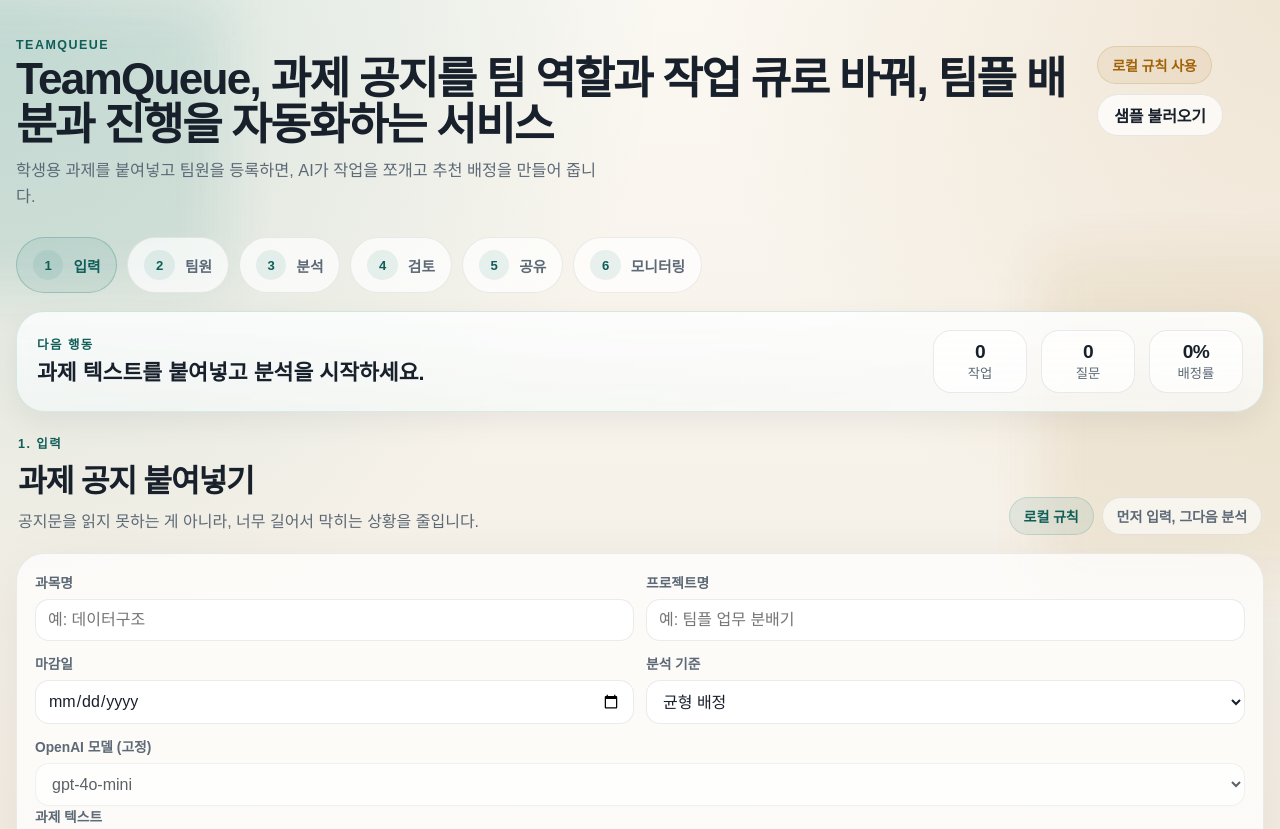
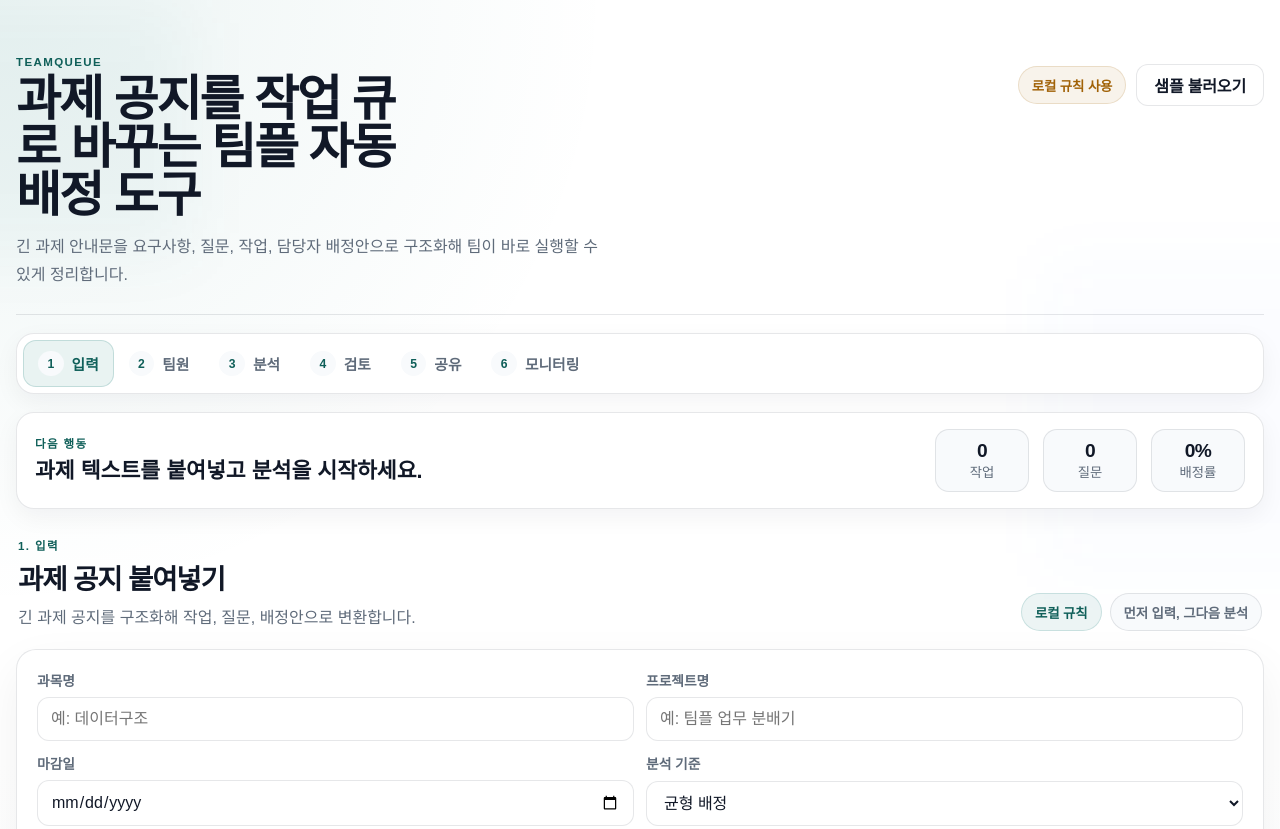
Before and after one commit to luhjared/skku_datastructure_TeamQueue, a website: page index.html in a window 1280 px wide. Shown: the top 829 px of the page. Drawn offline with Linux system fonts and the light colour scheme; no server answers.

Commit message:
Polish TeamQueue UI

```diff
--- a/index.html
+++ b/index.html
@@ -20,9 +20,9 @@
       <header class="topbar">
         <div class="brand-lockup">
           <p class="eyebrow">TeamQueue</p>
-          <h1>TeamQueue, 과제 공지를 팀 역할과 작업 큐로 바꿔, 팀플 배분과 진행을 자동화하는 서비스</h1>
+          <h1>과제 공지를 작업 큐로 바꾸는 팀플 자동 배정 도구</h1>
           <p class="lede">
-            학생용 과제를 붙여넣고 팀원을 등록하면, AI가 작업을 쪼개고 추천 배정을 만들어 줍니다.
+            긴 과제 안내문을 요구사항, 질문, 작업, 담당자 배정안으로 구조화해 팀이 바로 실행할 수 있게 정리합니다.
           </p>
         </div>
 
@@ -86,7 +86,7 @@
             <div>
               <p class="section-kicker">1. 입력</p>
               <h2>과제 공지 붙여넣기</h2>
-              <p class="screen-copy">공지문을 읽지 못하는 게 아니라, 너무 길어서 막히는 상황을 줄입니다.</p>
+              <p class="screen-copy">긴 과제 공지를 구조화해 작업, 질문, 배정안으로 변환합니다.</p>
             </div>
             <div class="inline-status">
               <span class="chip" id="modeChip">로컬 규칙</span>
@@ -159,7 +159,7 @@
             <div>
               <p class="section-kicker">2. 팀원</p>
               <h2>역할 태그와 가용 시간 등록</h2>
-              <p class="screen-copy">누가 무엇을 잘하는지 적어두면 배정 초안의 품질이 훨씬 좋아집니다.</p>
+              <p class="screen-copy">역할 태그와 가용 시간을 기준으로 현실적인 배정 초안을 만듭니다.</p>
             </div>
             <div class="inline-status">
               <button class="ghost-button" id="addMemberButton" type="button">팀원 추가</button>
@@ -261,7 +261,7 @@
             <div>
               <p class="section-kicker">4. 검토</p>
               <h2>작업 큐와 배정 초안</h2>
-              <p class="screen-copy">작업은 큐 순서대로, 담당자는 추천과 수정을 함께 보면서 조정합니다.</p>
+              <p class="screen-copy">우선순위와 담당자를 한 화면에서 검토하고 최종 배정을 확정합니다.</p>
             </div>
             <div class="inline-status">
               <span class="chip" id="taskCountChip">0개</span>
@@ -306,7 +306,7 @@
             <div>
               <p class="section-kicker">5. 공유</p>
               <h2>내보내기와 활동 기록</h2>
-              <p class="screen-copy">팀톡에 보낼 요약과 최종 계획을 복사하고, 진행 기록을 정리합니다.</p>
+              <p class="screen-copy">팀 공유용 요약과 실행 계획을 복사하고, 배정 변경 이력을 확인합니다.</p>
             </div>
             <div class="inline-status">
               <span class="chip subtle">복사 가능한 텍스트</span>
@@ -356,7 +356,7 @@
             <div>
               <p class="section-kicker">6. 모니터링</p>
               <h2>팀플 모니터링</h2>
-              <p class="screen-copy">배분된 작업이 지금 어디까지 왔는지, 누가 막혀 있는지, 무엇을 먼저 풀어야 하는지 추적합니다.</p>
+              <p class="screen-copy">담당자별 진행률, 막힌 작업, 후속 액션을 추적합니다.</p>
             </div>
             <div class="inline-status">
               <span class="chip" id="monitorStateChip">배정 미확정</span>
--- a/styles.css
+++ b/styles.css
@@ -1,28 +1,28 @@
 :root {
   color-scheme: light;
-  --bg: #f6f1e8;
-  --bg-deep: #ede4d6;
-  --surface: rgba(255, 255, 255, 0.72);
-  --surface-strong: rgba(255, 255, 255, 0.9);
-  --surface-soft: rgba(255, 255, 255, 0.48);
-  --text: #18202b;
-  --muted: #5d6976;
-  --faint: #8d98a5;
-  --line: rgba(24, 32, 43, 0.09);
-  --line-strong: rgba(24, 32, 43, 0.16);
+  --bg: #ffffff;
+  --bg-deep: #f7fafc;
+  --surface: #ffffff;
+  --surface-strong: #ffffff;
+  --surface-soft: #f8fafc;
+  --text: #111827;
+  --muted: #5f6b7a;
+  --faint: #94a3b8;
+  --line: rgba(15, 23, 42, 0.1);
+  --line-strong: rgba(15, 23, 42, 0.18);
   --accent: #0f766e;
-  --accent-strong: #115e59;
-  --accent-soft: rgba(15, 118, 110, 0.12);
+  --accent-strong: #0f5f59;
+  --accent-soft: rgba(15, 118, 110, 0.1);
   --warning: #a16207;
   --danger: #b91c1c;
   --success: #15803d;
-  --shadow: 0 24px 70px rgba(17, 24, 39, 0.08);
-  --shadow-soft: 0 10px 30px rgba(17, 24, 39, 0.06);
-  --radius-xl: 28px;
-  --radius-lg: 20px;
-  --radius-md: 14px;
+  --shadow: 0 18px 48px rgba(15, 23, 42, 0.06);
+  --shadow-soft: 0 8px 24px rgba(15, 23, 42, 0.05);
+  --radius-xl: 24px;
+  --radius-lg: 18px;
+  --radius-md: 12px;
   --radius-sm: 10px;
-  --content-width: 1450px;
+  --content-width: 1280px;
 }
 
 * {
@@ -39,9 +39,8 @@ body {
   color: var(--text);
   font-family: "Noto Sans KR", "Apple SD Gothic Neo", "Malgun Gothic", sans-serif;
   background:
-    radial-gradient(circle at top left, rgba(15, 118, 110, 0.16), transparent 34%),
-    radial-gradient(circle at top right, rgba(161, 98, 7, 0.12), transparent 30%),
-    linear-gradient(180deg, #fbf8f2 0%, var(--bg) 38%, #f0e8db 100%);
+    radial-gradient(circle at top left, rgba(15, 118, 110, 0.08), transparent 30%),
+    linear-gradient(180deg, #ffffff 0%, #ffffff 48%, var(--bg-deep) 100%);
 }
 
 button,
@@ -64,16 +63,16 @@ button {
   inset: auto;
   pointer-events: none;
   z-index: 0;
-  filter: blur(28px);
-  opacity: 0.8;
+  filter: blur(34px);
+  opacity: 0.5;
 }
 
 .ambient-a {
   top: 0;
   left: -4rem;
-  width: 18rem;
-  height: 18rem;
-  background: rgba(15, 118, 110, 0.12);
+  width: 16rem;
+  height: 16rem;
+  background: rgba(15, 118, 110, 0.08);
 }
 
 .ambient-b {
@@ -81,7 +80,7 @@ button {
   top: 16rem;
   width: 20rem;
   height: 20rem;
-  background: rgba(161, 98, 7, 0.1);
+  background: rgba(59, 130, 246, 0.04);
 }
 
 .app-shell {
@@ -89,22 +88,24 @@ button {
   z-index: 1;
   width: min(calc(100% - 32px), var(--content-width));
   margin: 0 auto;
-  padding: 22px 0 40px;
+  padding: 26px 0 44px;
   animation: page-rise 700ms ease both;
 }
 
 .topbar {
   display: flex;
   justify-content: space-between;
-  gap: 24px;
+  gap: 32px;
   align-items: flex-start;
-  padding: 16px 0 18px;
+  padding: 30px 0 26px;
+  border-bottom: 1px solid var(--line);
 }
 
 .brand-lockup h1 {
-  margin: 4px 0 8px;
-  font-size: clamp(2rem, 2.2vw + 1rem, 3.5rem);
-  line-height: 1.05;
+  max-width: 14ch;
+  margin: 8px 0 14px;
+  font-size: clamp(2.15rem, 2vw + 1.45rem, 4rem);
+  line-height: 0.98;
   letter-spacing: -0.04em;
 }
 
@@ -112,7 +113,7 @@ button {
 .section-kicker {
   margin: 0;
   color: var(--accent-strong);
-  font-size: 0.78rem;
+  font-size: 0.72rem;
   font-weight: 700;
   letter-spacing: 0.12em;
   text-transform: uppercase;
@@ -122,8 +123,8 @@ button {
   margin: 0;
   max-width: 66ch;
   color: var(--muted);
-  font-size: 1.02rem;
-  line-height: 1.6;
+  font-size: 1rem;
+  line-height: 1.7;
 }
 
 .topbar-meta {
@@ -132,6 +133,7 @@ button {
   gap: 10px;
   flex-wrap: wrap;
   padding-top: 8px;
+  justify-content: flex-end;
 }
 
 .status-pill,
@@ -141,11 +143,11 @@ button {
   justify-content: center;
   min-height: 38px;
   border-radius: 999px;
-  padding: 0 14px;
+  padding: 0 13px;
   border: 1px solid rgba(15, 118, 110, 0.16);
   background: rgba(15, 118, 110, 0.08);
   color: var(--accent-strong);
-  font-size: 0.88rem;
+  font-size: 0.84rem;
   font-weight: 700;
   letter-spacing: -0.01em;
   white-space: nowrap;
@@ -153,7 +155,7 @@ button {
 
 .chip.subtle {
   border-color: var(--line);
-  background: rgba(255, 255, 255, 0.6);
+  background: var(--surface-soft);
   color: var(--muted);
 }
 
@@ -163,8 +165,8 @@ button {
   align-items: center;
   justify-content: center;
   min-height: 42px;
-  padding: 0 16px;
-  border-radius: 999px;
+  padding: 0 17px;
+  border-radius: 12px;
   border: 1px solid transparent;
   font-weight: 700;
   letter-spacing: -0.01em;
@@ -176,7 +178,7 @@ button {
 }
 
 .ghost-button {
-  background: rgba(255, 255, 255, 0.72);
+  background: var(--surface);
   border-color: var(--line);
   color: var(--text);
 }
@@ -189,15 +191,20 @@ button {
 }
 
 .primary-button {
-  background: linear-gradient(135deg, var(--accent) 0%, var(--accent-strong) 100%);
+  background: var(--accent);
   color: #fff;
 }
 
 .workflow-strip {
   display: flex;
-  gap: 10px;
+  gap: 0;
   overflow-x: auto;
-  padding: 10px 0 4px;
+  margin: 18px 0 0;
+  padding: 6px;
+  border: 1px solid var(--line);
+  border-radius: 18px;
+  background: var(--surface);
+  box-shadow: var(--shadow-soft);
   scrollbar-width: thin;
 }
 
@@ -213,24 +220,24 @@ button {
 .workflow-step {
   display: inline-flex;
   align-items: center;
-  gap: 10px;
+  gap: 8px;
   flex: 0 0 auto;
-  padding: 12px 16px;
-  border-radius: 999px;
-  border: 1px solid rgba(24, 32, 43, 0.08);
-  background: rgba(255, 255, 255, 0.7);
+  padding: 10px 14px;
+  border-radius: 13px;
+  border: 1px solid transparent;
+  background: transparent;
   color: var(--muted);
 }
 
 .workflow-step span {
   display: grid;
   place-items: center;
-  width: 1.9rem;
-  height: 1.9rem;
+  width: 1.6rem;
+  height: 1.6rem;
   border-radius: 50%;
-  background: rgba(15, 118, 110, 0.09);
+  background: var(--surface-soft);
   color: var(--accent-strong);
-  font-size: 0.82rem;
+  font-size: 0.76rem;
   font-weight: 800;
 }
 
@@ -239,8 +246,8 @@ button {
 }
 
 .workflow-step.is-active {
-  border-color: rgba(15, 118, 110, 0.26);
-  background: rgba(15, 118, 110, 0.08);
+  border-color: rgba(15, 118, 110, 0.18);
+  background: rgba(15, 118, 110, 0.09);
   color: var(--accent-strong);
 }
 
@@ -249,13 +256,11 @@ button {
   align-items: center;
   justify-content: space-between;
   gap: 18px;
-  margin: 14px 0 18px;
-  padding: 18px 20px;
-  border: 1px solid rgba(15, 118, 110, 0.14);
-  border-radius: var(--radius-xl);
-  background:
-    linear-gradient(180deg, rgba(255, 255, 255, 0.88), rgba(255, 255, 255, 0.68)),
-    linear-gradient(135deg, rgba(15, 118, 110, 0.12), rgba(15, 118, 110, 0.03));
+  margin: 18px 0 24px;
+  padding: 16px 18px;
+  border: 1px solid var(--line);
+  border-radius: 18px;
+  background: var(--surface);
   box-shadow: var(--shadow-soft);
 }
 
@@ -283,7 +288,7 @@ button {
 
 .screen-head h2 {
   margin: 4px 0 8px;
-  font-size: clamp(1.5rem, 1.2vw + 1rem, 2.2rem);
+  font-size: clamp(1.35rem, 0.9vw + 1rem, 1.9rem);
   letter-spacing: -0.04em;
 }
 
@@ -338,8 +343,8 @@ button {
 .metrics > div {
   min-width: 94px;
   padding: 10px 14px;
-  border-radius: 18px;
-  background: rgba(255, 255, 255, 0.74);
+  border-radius: 14px;
+  background: var(--surface-soft);
   border: 1px solid var(--line);
   text-align: center;
 }
@@ -360,9 +365,9 @@ button {
   max-height: 320px;
   overflow: auto;
   padding: 16px;
-  border-radius: 18px;
+  border-radius: 14px;
   border: 1px solid var(--line);
-  background: rgba(255, 255, 255, 0.74);
+  background: var(--surface-soft);
   color: var(--text);
   font-size: 0.92rem;
   line-height: 1.65;
@@ -370,12 +375,11 @@ button {
 }
 
 .panel {
-  border: 1px solid rgba(24, 32, 43, 0.08);
-  border-radius: var(--radius-xl);
+  border: 1px solid var(--line);
+  border-radius: 20px;
   background: var(--surface);
-  backdrop-filter: blur(18px);
   box-shadow: var(--shadow);
-  padding: 18px;
+  padding: 20px;
   overflow: clip;
 }
 
@@ -427,10 +431,10 @@ button {
 .field select {
   width: 100%;
   border: 1px solid var(--line);
-  border-radius: 14px;
-  background: rgba(255, 255, 255, 0.88);
+  border-radius: 12px;
+  background: #fff;
   color: var(--text);
-  padding: 11px 12px;
+  padding: 12px 13px;
   transition:
     border-color 160ms ease,
     box-shadow 160ms ease,
@@ -496,8 +500,8 @@ button {
 .member-row {
   padding: 10px;
   border: 1px solid rgba(24, 32, 43, 0.08);
-  border-radius: 18px;
-  background: rgba(255, 255, 255, 0.72);
+  border-radius: 14px;
+  background: var(--surface-soft);
 }
 
 .member-row input,
@@ -506,7 +510,7 @@ button {
   min-width: 0;
   border: 1px solid var(--line);
   border-radius: 12px;
-  background: rgba(255, 255, 255, 0.88);
+  background: #fff;
   padding: 10px 11px;
 }
 
@@ -519,9 +523,9 @@ button {
   place-items: center;
   width: 38px;
   height: 38px;
-  border-radius: 12px;
+  border-radius: 10px;
   border: 1px solid var(--line);
-  background: rgba(255, 255, 255, 0.78);
+  background: #fff;
   color: var(--muted);
 }
 
@@ -539,9 +543,9 @@ button {
 
 .summary-block {
   padding: 14px;
-  border-radius: var(--radius-lg);
+  border-radius: 14px;
   border: 1px solid rgba(24, 32, 43, 0.08);
-  background: rgba(255, 255, 255, 0.64);
+  background: var(--surface-soft);
 }
 
 .summary-label {
@@ -583,8 +587,8 @@ button {
 .assignment-row,
 .activity-list li {
   border: 1px solid rgba(24, 32, 43, 0.08);
-  border-radius: 18px;
-  background: rgba(255, 255, 255, 0.7);
+  border-radius: 16px;
+  background: #fff;
 }
 
 .queue-item,
@@ -639,7 +643,7 @@ button {
 }
 
 .tag.neutral {
-  background: rgba(255, 255, 255, 0.72);
+  background: var(--surface-soft);
   border-color: var(--line);
   color: var(--muted);
 }
@@ -658,8 +662,8 @@ button {
 
 .task-row {
   display: grid;
-  gap: 16px;
-  padding: 18px;
+  gap: 14px;
+  padding: 16px;
 }
 
 .task-main {
@@ -674,7 +678,7 @@ button {
   place-items: center;
   width: 44px;
   height: 44px;
-  border-radius: 14px;
+  border-radius: 12px;
   background: rgba(15, 118, 110, 0.08);
   color: var(--accent-strong);
   font-weight: 800;
@@ -747,8 +751,10 @@ button {
   display: grid;
   grid-template-columns: repeat(5, minmax(0, 1fr));
   gap: 10px;
-  padding-top: 14px;
+  padding: 14px;
   border-top: 1px solid rgba(24, 32, 43, 0.08);
+  border-radius: 14px;
+  background: var(--surface-soft);
 }
 
 .task-control {
@@ -782,8 +788,8 @@ button {
   width: 100%;
   min-width: 0;
   border: 1px solid var(--line);
-  border-radius: 12px;
-  background: rgba(255, 255, 255, 0.88);
+  border-radius: 10px;
+  background: #fff;
   padding: 10px 11px;
 }
 
@@ -797,7 +803,7 @@ button {
 
 .confidence-bar {
   width: 72px;
-  height: 8px;
+  height: 7px;
   border-radius: 999px;
   background: rgba(24, 32, 43, 0.08);
   overflow: hidden;
@@ -815,7 +821,7 @@ button {
   grid-template-columns: minmax(0, 1fr) auto;
   gap: 14px;
   align-items: start;
-  padding: 18px;
+  padding: 16px;
 }
 
 .assignment-main {
@@ -848,8 +854,8 @@ button {
 .assignment-controls input {
   width: 100%;
   border: 1px solid var(--line);
-  border-radius: 12px;
-  background: rgba(255, 255, 255, 0.88);
+  border-radius: 10px;
+  background: #fff;
   padding: 10px 11px;
 }
 
@@ -869,9 +875,9 @@ button {
 
 .monitor-stat {
   padding: 14px 16px;
-  border-radius: 16px;
+  border-radius: 14px;
   border: 1px solid var(--line);
-  background: rgba(255, 255, 255, 0.7);
+  background: var(--surface-soft);
 }
 
 .monitor-stat strong {
@@ -894,9 +900,9 @@ button {
 
 .monitor-card {
   padding: 16px;
-  border-radius: 18px;
+  border-radius: 16px;
   border: 1px solid rgba(24, 32, 43, 0.08);
-  background: rgba(255, 255, 255, 0.78);
+  background: #fff;
 }
 
 .monitor-card.is-unassigned {
@@ -958,7 +964,7 @@ button {
   padding: 12px 14px;
   border-radius: 14px;
   border: 1px solid rgba(24, 32, 43, 0.08);
-  background: rgba(255, 255, 255, 0.58);
+  background: var(--surface-soft);
 }
 
 .monitor-task.is-done {
@@ -1011,8 +1017,8 @@ button {
   width: 100%;
   min-width: 120px;
   border: 1px solid var(--line);
-  border-radius: 12px;
-  background: rgba(255, 255, 255, 0.88);
+  border-radius: 10px;
+  background: #fff;
   padding: 10px 11px;
 }
 
@@ -1022,9 +1028,9 @@ button {
 
 .monitor-alert {
   padding: 14px 16px;
-  border-radius: 18px;
+  border-radius: 16px;
   border: 1px solid var(--line);
-  background: rgba(255, 255, 255, 0.68);
+  background: #fff;
 }
 
 .monitor-alert strong {
@@ -1063,9 +1069,9 @@ button {
   justify-content: center;
   min-height: 36px;
   padding: 0 12px;
-  border-radius: 999px;
+  border-radius: 10px;
   border: 1px solid var(--line);
-  background: rgba(255, 255, 255, 0.84);
+  background: #fff;
   color: var(--text);
   font-weight: 700;
 }
@@ -1096,9 +1102,9 @@ button {
 .empty-state {
   padding: 16px;
   border: 1px dashed rgba(24, 32, 43, 0.16);
-  border-radius: 18px;
+  border-radius: 14px;
   color: var(--muted);
-  background: rgba(255, 255, 255, 0.5);
+  background: var(--surface-soft);
 }
 
 .hint {
```
